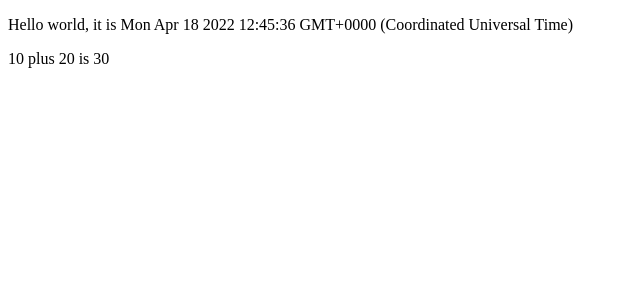
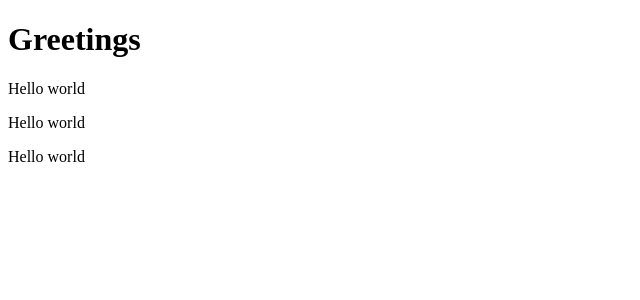
Before and after one commit to itspatrickchoi/fullstackopen_part1, a React (Create React App) app: page / in a window 1280 px wide. Shown: the top 300 px of the page, without its empty margins (0-640 px from the left). Built offline with nearby package versions, Linux system fonts and the light colour scheme.

Commit message:
Using multiple components, combining them, React philosophy of composing applications from many specialized reusable components

```diff
--- a/src/App.js
+++ b/src/App.js
@@ -1,15 +1,18 @@
+const Hello = () => {
+  return (
+    <div>
+      <p>Hello world</p>
+    </div>
+  )
+}
+
 const App = () => {
-  console.log("Hello from component")
-  const now = new Date()
-  const a = 10
-  const b = 20
-
   return (
   <div>
-    <p>Hello world, it is {now.toString()}</p>
-    <p>
-      {a} plus {b} is {a + b}
-    </p>
+    <h1>Greetings</h1>
+    <Hello />
+    <Hello />
+    <Hello />
   </div>
   )
 }
```
